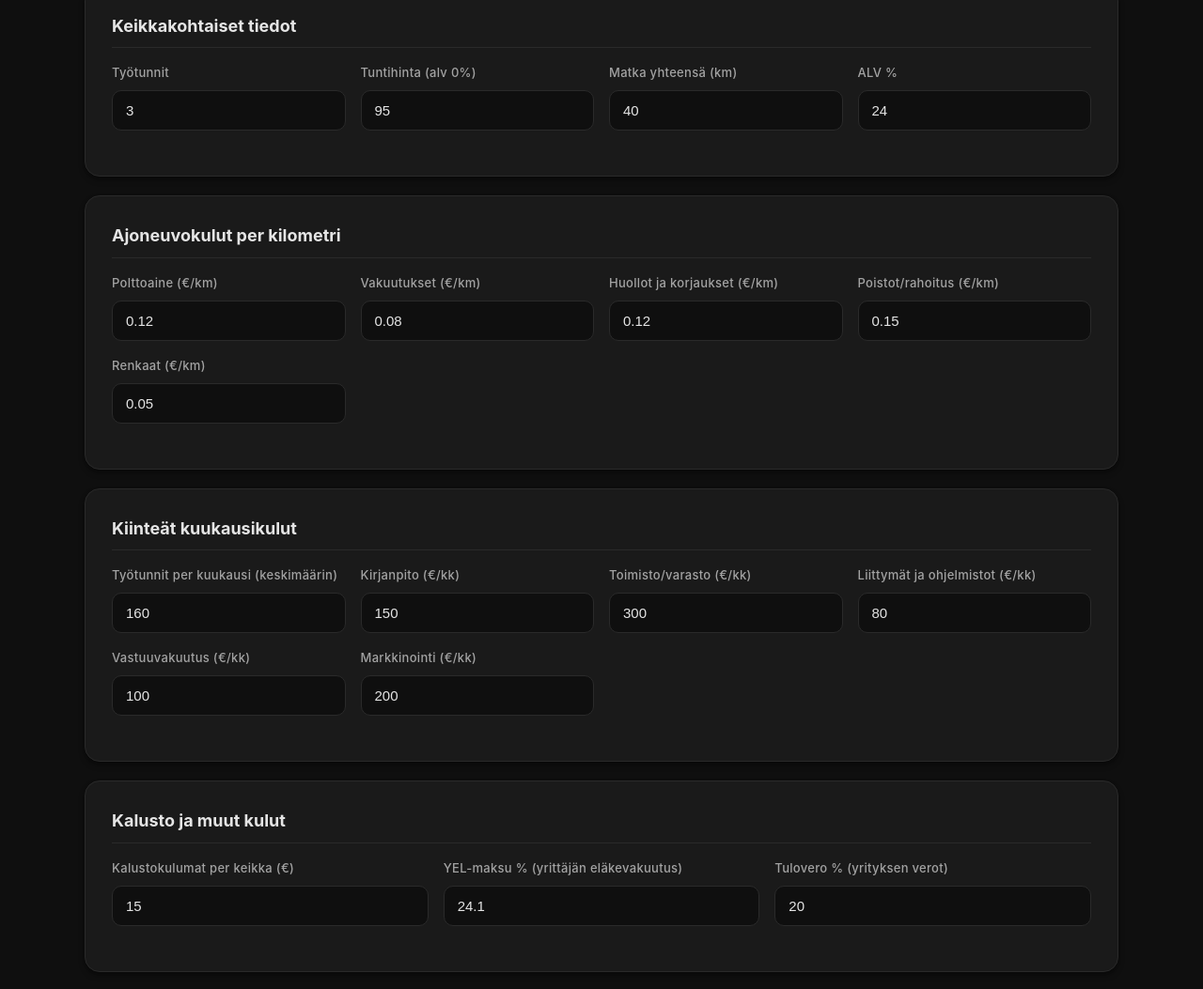
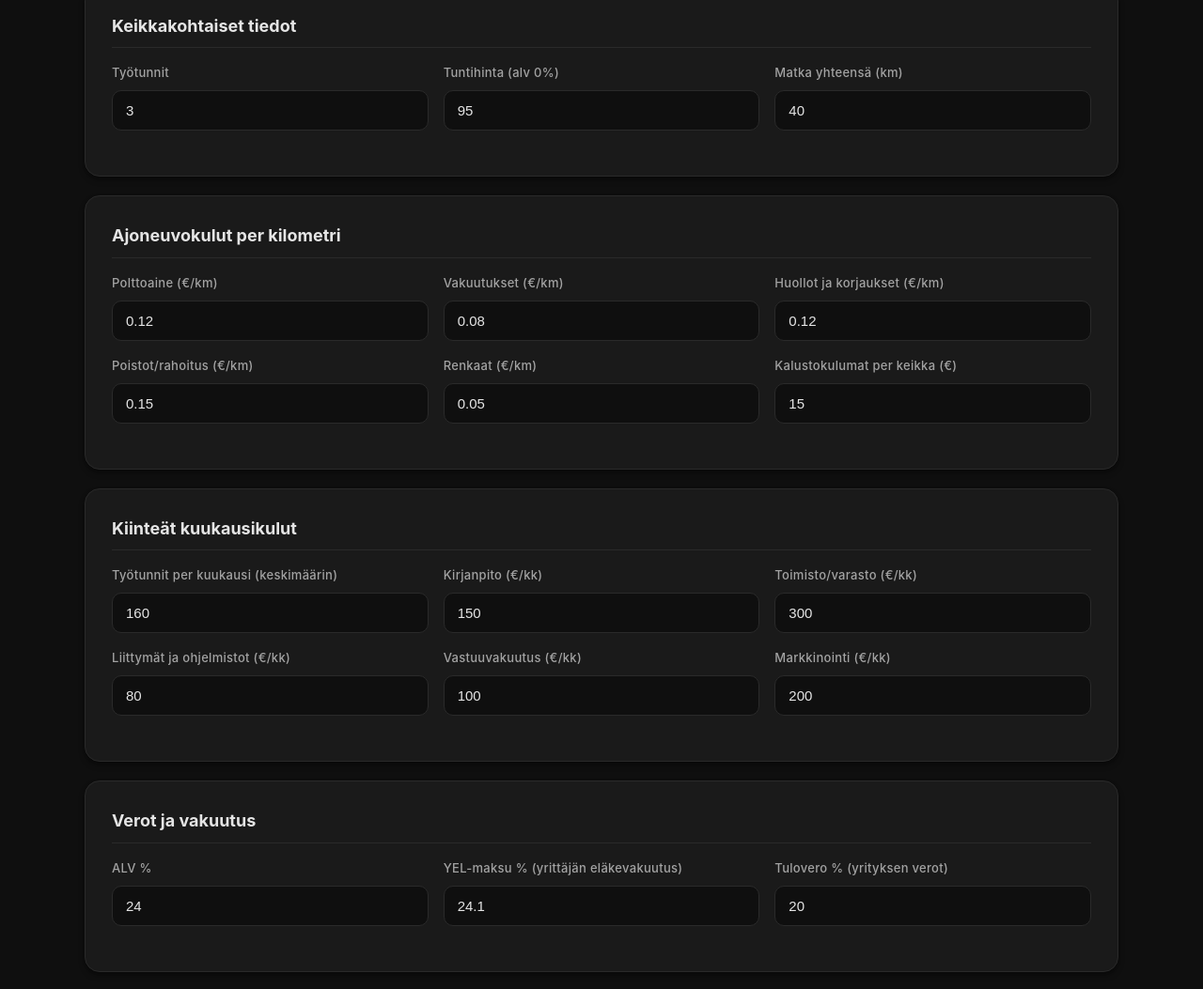
Before and after one commit to Moontags/Keikkalaskuri, a plain HTML site: page index.html in a window 1280 px wide. Shown: the part 187-1240 px from the top of the page at 94% size. Drawn offline with Linux system fonts and the light colour scheme.

Commit message:
feat: Add comprehensive gig profitability calculator
Calculate true net income per hour including all costs: vehicle expenses, fixed monthly costs, equipment, YEL, and taxes. Features real-time calculation, cost breakdown per hour, and responsive dark UI.

```diff
--- a/index.html
+++ b/index.html
@@ -75,8 +75,14 @@
       gap: 16px;
       margin-bottom: 20px;
     }
+    .grid-3col {
+      display: grid;
+      grid-template-columns: repeat(3, 1fr);
+      gap: 16px;
+      margin-bottom: 20px;
+    }
     @media (max-width: 650px) {
-      .grid {
+      .grid, .grid-3col {
         grid-template-columns: 1fr;
         gap: 14px;
       }
@@ -256,16 +262,12 @@
           <label>Matka yhteensä (km)</label>
           <input id="distance" type="number" value="40" step="1" min="0">
         </div>
-        <div class="input-group">
-          <label>ALV %</label>
-          <input id="vat" type="number" value="24" step="1" min="0">
-        </div>
       </div>
     </div>
 
     <div class="card">
       <h2>Ajoneuvokulut per kilometri</h2>
-      <div class="grid">
+      <div class="grid-3col">
         <div class="input-group">
           <label>Polttoaine (€/km)</label>
           <input id="fuel" type="number" value="0.12" step="0.01" min="0">
@@ -286,12 +288,16 @@
           <label>Renkaat (€/km)</label>
           <input id="tires" type="number" value="0.05" step="0.01" min="0">
         </div>
+        <div class="input-group">
+          <label>Kalustokulumat per keikka (€)</label>
+          <input id="equipment" type="number" value="15" step="1" min="0">
+        </div>
       </div>
     </div>
 
     <div class="card">
       <h2>Kiinteät kuukausikulut</h2>
-      <div class="grid">
+      <div class="grid-3col">
         <div class="input-group">
           <label>Työtunnit per kuukausi (keskimäärin)</label>
           <input id="monthlyHours" type="number" value="160" step="1" min="1">
@@ -320,11 +326,11 @@
     </div>
 
     <div class="card">
-      <h2>Kalusto ja muut kulut</h2>
+      <h2>Verot ja vakuutus</h2>
       <div class="grid">
         <div class="input-group">
-          <label>Kalustokulumat per keikka (€)</label>
-          <input id="equipment" type="number" value="15" step="1" min="0">
+          <label>ALV %</label>
+          <input id="vat" type="number" value="24" step="1" min="0">
         </div>
         <div class="input-group">
           <label>YEL-maksu % (yrittäjän eläkevakuutus)</label>
@@ -499,8 +505,6 @@ function render(){
       </div>
     </div>
 
-
-
     <div class="result-card">
       <div class="section-title">Kulujakauma</div>
       <div class="breakdown">
@@ -526,7 +530,7 @@ function render(){
     <div class="line-value" style="font-size:22px; color:${netPerHour > 20 ? 'var(--success)' : netPerHour > 10 ? 'var(--warning)' : 'var(--danger)'};">${euro(netPerHour)}/h</div>
   </div>
   <div class="line line-big" style="border:none; padding-top:0;">
-    <div class="line-label" style="font-size:16px; font-weight:600; color:var(--text);">Netto yhteensä</div>
+    <div class="line-label" style="font-size:16px; font-weight:600; color:var(--text);">Netto yhteensä (${h}h)</div>
     <div class="line-value" style="font-size:24px;">${euro(netAfterTax)}</div>
   </div>
 </div>
```
